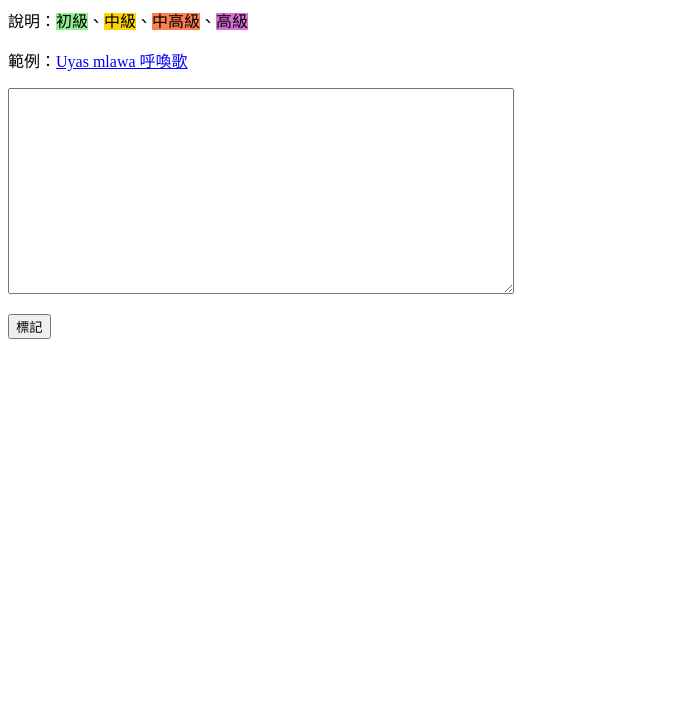
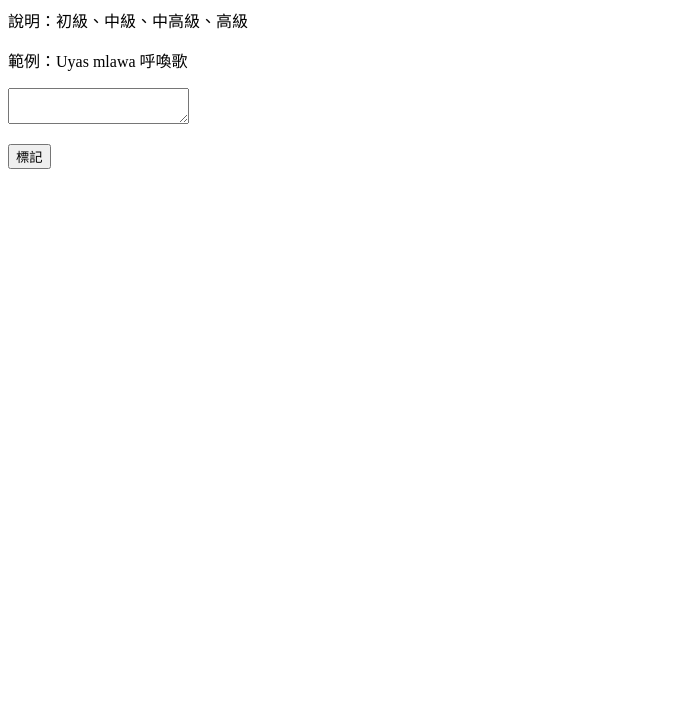
Before and after one commit to syhpan/toolbox, a plain HTML site: page vp/tgdaya.html in a window 1280 px wide. Shown: the part 81-800 px from the top of the page, without its empty margins (0-689 px from the left). Drawn offline with nearby package versions, Linux system fonts and the light colour scheme.

Commit message:
Update tgdaya.html

```diff
--- a/vp/tgdaya.html
+++ b/vp/tgdaya.html
@@ -4,6 +4,7 @@
 	<meta charset="utf-8">
 	<meta name="viewport" content="width=device-width, initial-scale=1.0, minimum-scale=0.5, maximum-scale=2.0, user-scalable=yes" />
 	<title>族語詞彙分級標記 - 賽德克德固達雅語 (beta)</title>
+	<script src='https://cdnjs.cloudflare.com/ajax/libs/jquery/3.5.1/jquery.min.js'></script>
 	<script src='https://cdnjs.cloudflare.com/ajax/libs/jquery/3.5.1/jquery.min.js'></script>
 	<script src='tgdaya.js'></script>
 </head>
@@ -51,13 +52,3 @@ function splitwords(mystr){
 	return result;
 }
 </script>
-
-<style>
-	#input{height:200px; width:500px;}
-	#output{height:200px; width:500px;}
-	.sample{color:blue; text-decoration:underline;}
-	.lv1{background-color: lightgreen;}
-	.lv2{background-color: gold;}
-	.lv3{background-color: coral;}
-	.lv4{background-color: orchid;}
-</style>
```
